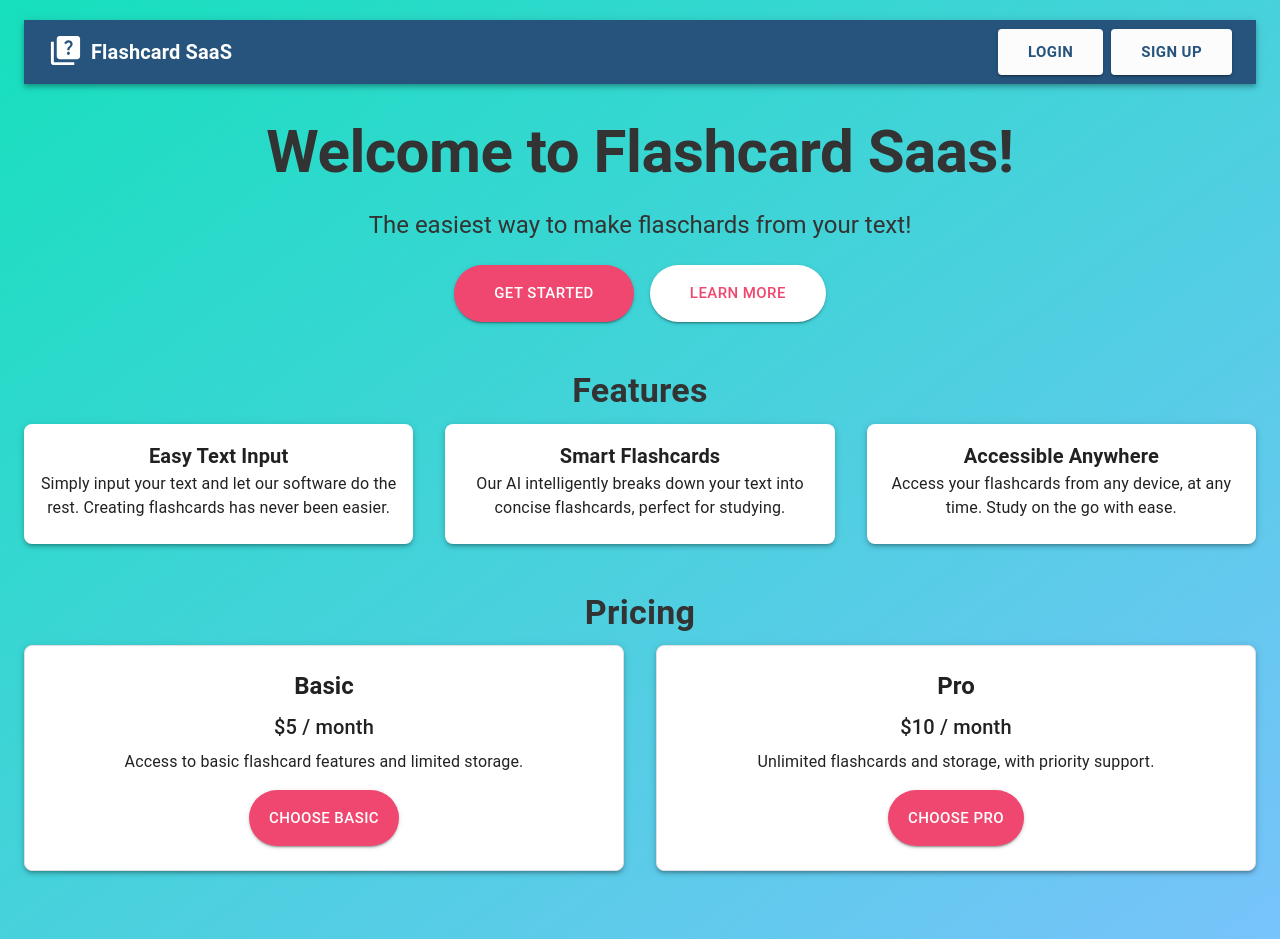
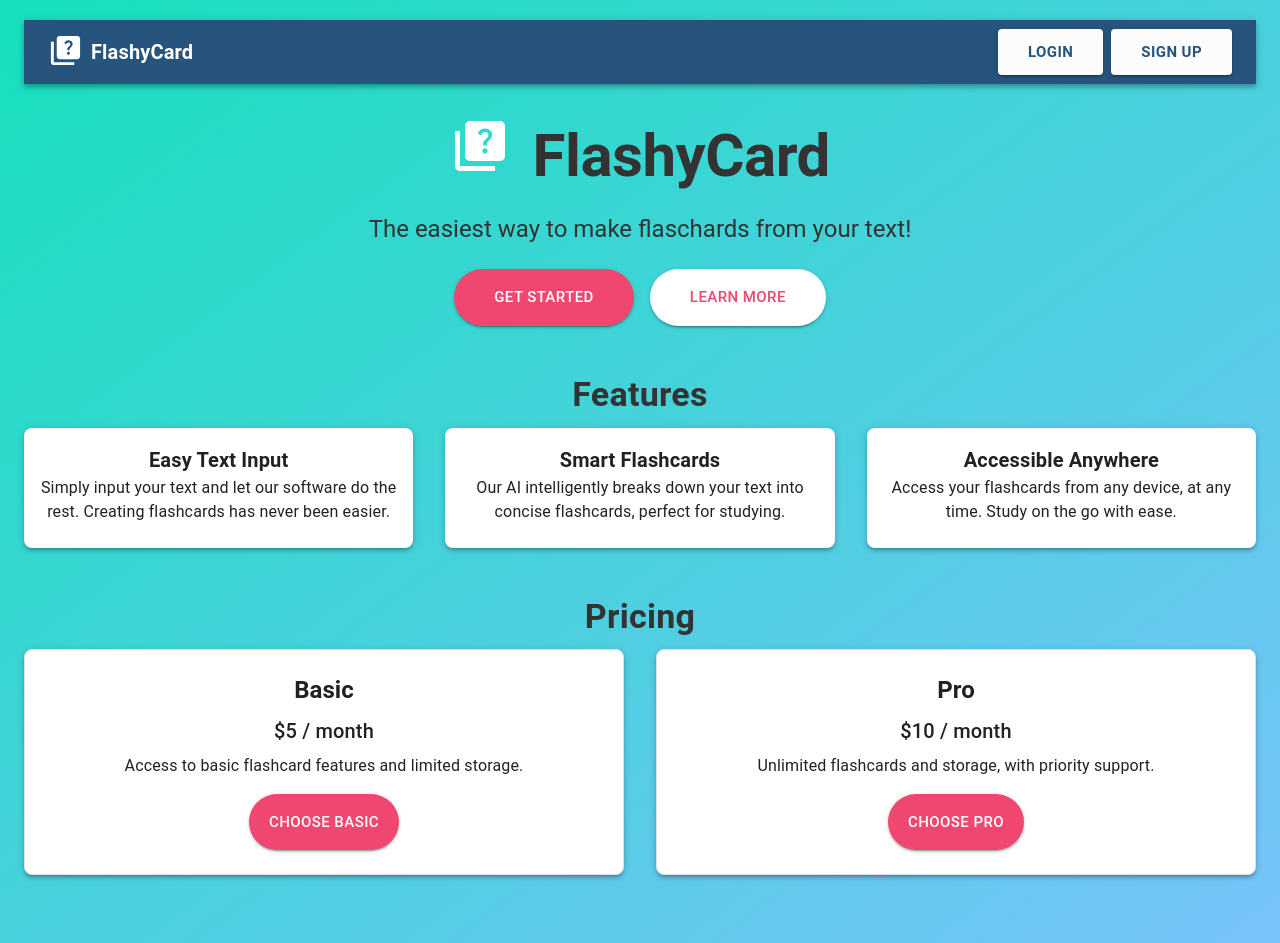
Before and after one commit to aymanabdalla1/ai_flashcards, a Next.js app: page / in a window 1280 px wide. Built offline with nearby package versions, Linux system fonts and the light colour scheme; no server answers.

Commit message:
logo update

```diff
--- a/app/page.js
+++ b/app/page.js
@@ -67,7 +67,7 @@ export default function Home() {
             variant="h6"
             style={{ flexGrow: 1, fontWeight: "bold", color: "#fff" }}
           >
-            Flashcard SaaS
+            FlashyCard
           </Typography>
           <SignedOut>
             <Button color="inherit" href="/sign-in"
@@ -134,7 +134,7 @@ export default function Home() {
           gutterBottom
           sx={{ fontWeight: "bold" }}
         >
-          Welcome to Flashcard Saas!
+          <QuizIcon fontSize="1000" sx={{ color: "#fff", mr:1}} /> FlashyCard
         </Typography>
         <Typography variant="h5" component="h2" gutterBottom>
           The easiest way to make flaschards from your text!
```
